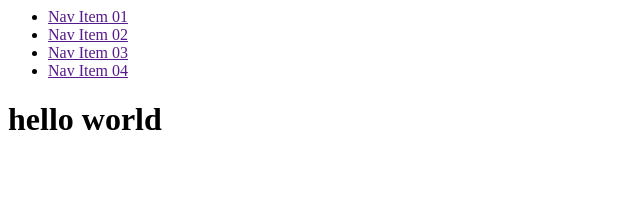
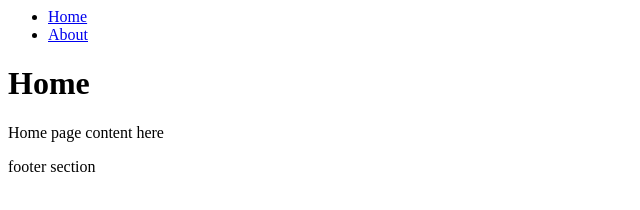
Before and after one commit to drurez/11ty-sandbox, an Eleventy site: page src/index.html in a window 1280 px wide. Shown: the whole page, without its empty margins (0-640 px from the left). Built offline with nearby package versions, Linux system fonts and the light colour scheme; Eleventy itself is replaced by a stand-in of ours; files that its build step writes are made by us from their sources.

Commit message:
tinkering and learning

```diff
--- a/package.json
+++ b/package.json
@@ -4,7 +4,9 @@
   "description": "",
   "main": "index.js",
   "scripts": {
-    "test": "echo \"Error: no test specified\" && exit 1"
+    "test": "echo \"Error: no test specified\" && exit 1",
+    "start": "npx @11ty/eleventy --serve",
+    "clean": "rimraf './_site'"
   },
   "keywords": [],
   "author": "",
--- a/src/_includes/header.html
+++ /dev/null
@@ -1,8 +0,0 @@
-<nav>
-	<ul>
-		<li><a href="">Nav Item 01</a></li>
-		<li><a href="">Nav Item 02</a></li>
-		<li><a href="">Nav Item 03</a></li>
-		<li><a href="">Nav Item 04</a></li>
-	</ul>
-</nav>
--- a/src/_includes/default.html
+++ b/src/_includes/layouts/default.html
@@ -2,12 +2,14 @@
 <head>
 	<meta charset="UTF-8">
 	<meta name="viewport" content="width=device-width, initial-scale=1.0">
-	<title>Document</title>
+	<title>{{ title }}</title>
 </head>
 <body>
-	<header>{% include 'header.html' %}</header>
+	<header>{% include 'partials/header.html' %}</header>
 	<main>
+		<h1>{{ title }}</h1>
 		{{ content }}
 	</main>
+	<footer>{% include 'partials/footer.html' %}</footer>
 </body>
 </html>
--- /dev/null
+++ b/src/_includes/partials/footer.html
@@ -0,0 +1 @@
+<p>footer section</p>
--- /dev/null
+++ b/src/_includes/partials/header.html
@@ -0,0 +1,6 @@
+<nav>
+	<ul>
+		<li><a href="/">Home</a></li>
+		<li><a href="/about">About</a></li>
+	</ul>
+</nav>
--- a/src/index.html
+++ b/src/index.html
@@ -1,5 +1,6 @@
 ---
 layout: default
+title: Home
 ---
 
-<h1>hello world</h1>
+<p>Home page content here</p>
```
Also changed, not shown: src/about.html (added, +6 -0 lines), .eleventy.js.
